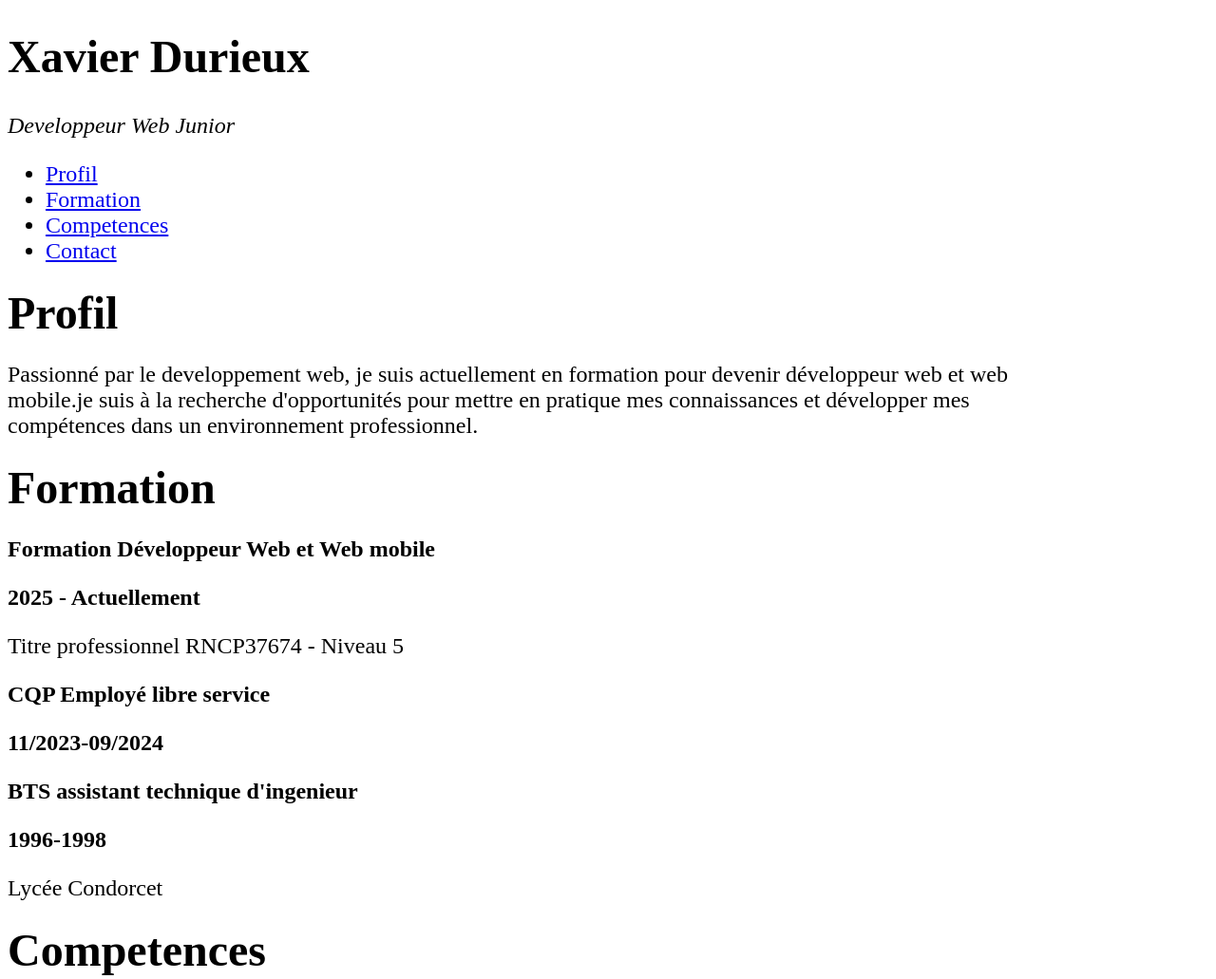
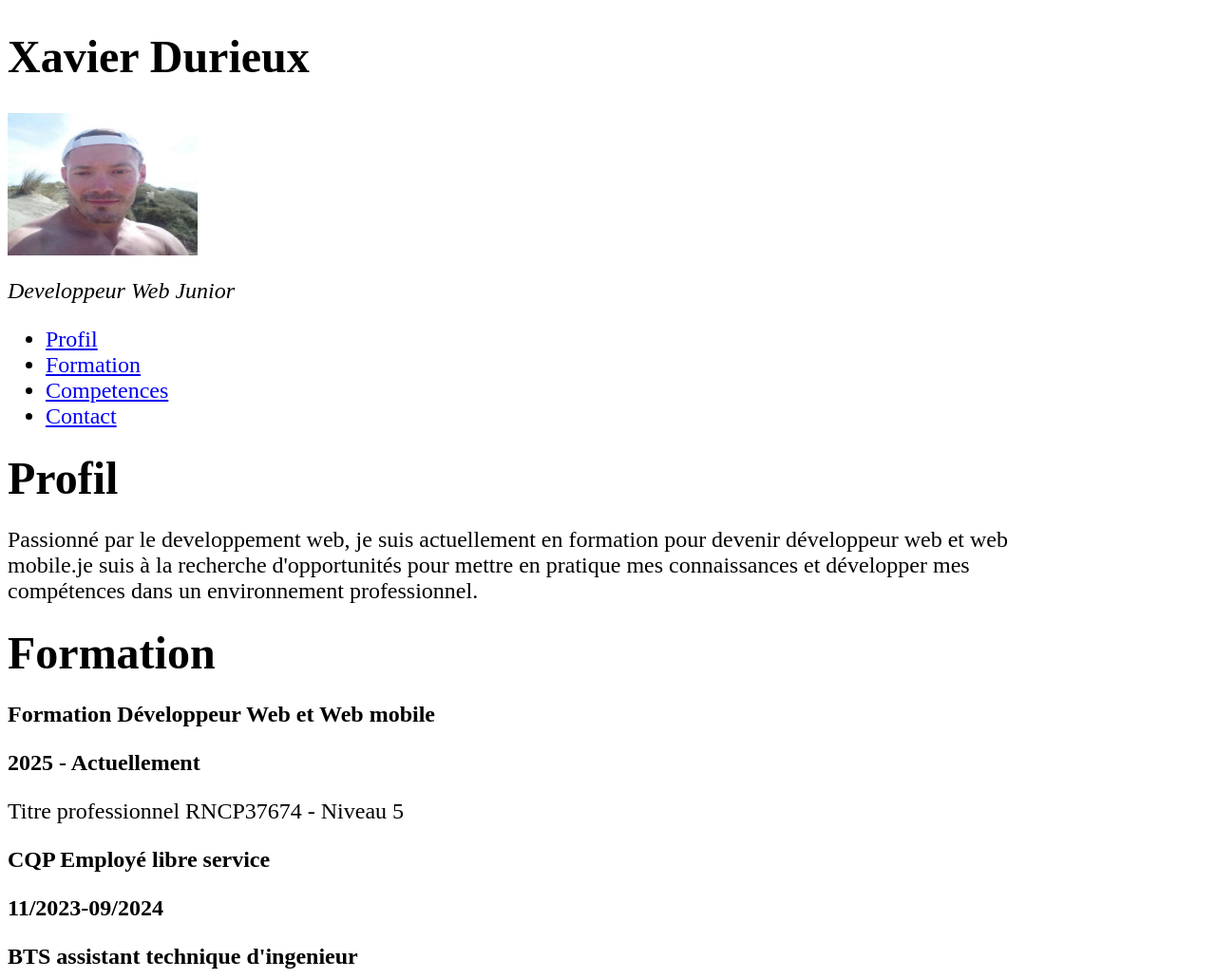
Before and after one commit to xav02165/Current-training, a plain HTML site: page programming/html/exercice-3-hard/index.html in a window 1280 px wide. Shown: the top 1031 px of the page at 95% size. Drawn offline with Linux system fonts and the light colour scheme.

Commit message:
ajout image

```diff
--- a/programming/html/exercice-3-hard/index.html
+++ b/programming/html/exercice-3-hard/index.html
@@ -10,7 +10,7 @@
   <body>
     <div class="dim">
       <h1>Xavier Durieux</h1>
-
+      <img src="imgxav.jpeg" width="200" height="150" />
       <p class="italic">Developpeur Web Junior</p>
 
       <ul>
```
Also changed, not shown: programming/html/exercice-3-hard/imgxav.jpeg (added).
